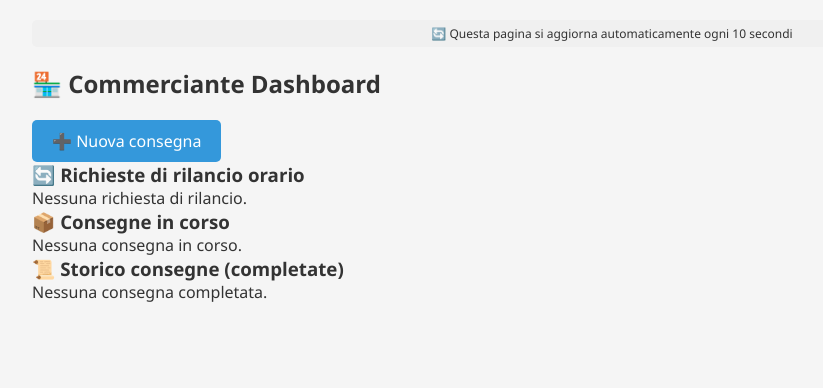
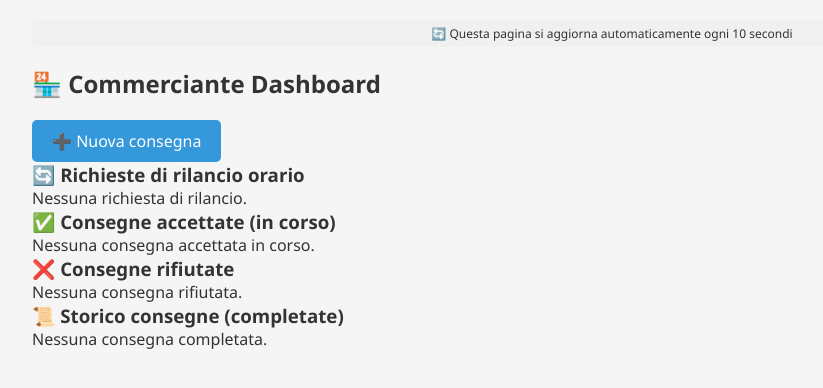
Before and after one commit to alux76/driver-consegne-personale, a Flask app: page /commerciante in a window 1280 px wide. Shown: the part 103-491 px from the top of the page, without its empty margins (28-851 px from the left). Run offline with Flask 3, Linux system fonts and the light colour scheme.

Commit message:
Aggiunte sezioni: rifiutate e accettate distinte

```diff
--- a/templates/commerciante.html
+++ b/templates/commerciante.html
@@ -21,6 +21,7 @@
 
 <a href="{{ url_for('nuova_consegna') }}" class="btn">➕ Nuova consegna</a>
 
+<!-- RICHIESTE DI RILANCIO ORARIO -->
 <h3>🔄 Richieste di rilancio orario</h3>
 {% if consegne_attesa %}
     <table class="tabella">
@@ -41,20 +42,21 @@
         </tr>
         {% endfor %}
         </tbody>
-    </table>
+    <table>
 {% else %}
     <p>Nessuna richiesta di rilancio.</p>
 {% endif %}
 
-<h3>📦 Consegne in corso</h3>
-{% set consegne_corso = consegne_accettate | selectattr("pagata", "equalto", false) | list %}
-{% if consegne_corso %}
+<!-- CONSEGNE ACCETTATE (IN CORSO) -->
+<h3>✅ Consegne accettate (in corso)</h3>
+{% set consegne_accettate_lista = consegne_accettate | selectattr("pagata", "equalto", false) | selectattr("stato", "equalto", "accettata") | list %}
+{% if consegne_accettate_lista %}
     <table class="tabella">
         <thead>
             <tr><th>Cliente</th><th>Indirizzo</th><th>Orario</th><th>Totale</th><th>Stato</th><th>Azioni</th></tr>
         </thead>
         <tbody>
-        {% for c in consegne_corso %}
+        {% for c in consegne_accettate_lista %}
         <tr>
             <td>{{ c.cliente_nome }}</td>
             <td>{{ c.cliente_indirizzo_consegna[:30] }}...</td>
@@ -67,9 +69,34 @@
         </tbody>
     </table>
 {% else %}
-    <p>Nessuna consegna in corso.</p>
+    <p>Nessuna consegna accettata in corso.</p>
 {% endif %}
 
+<!-- CONSEGNE RIFIUTATE -->
+<h3>❌ Consegne rifiutate</h3>
+{% set consegne_rifiutate = consegne_accettate | selectattr("stato", "equalto", "rifiutata") | list %}
+{% if consegne_rifiutate %}
+    <table class="tabella">
+        <thead>
+            <tr><th>Cliente</th><th>Indirizzo</th><th>Orario</th><th>Totale</th><th>Motivo</th></tr>
+        </thead>
+        <tbody>
+        {% for c in consegne_rifiutate %}
+        <tr>
+            <td>{{ c.cliente_nome }}</td>
+            <td>{{ c.cliente_indirizzo_consegna[:30] }}...</td>
+            <td>{{ c.orario_richiesto or '--' }}</td>
+            <td>{{ c.totale_euro }}€</td>
+            <td>{{ c.motivo_rifiuto or 'Nessun motivo' }}</td>
+        </tr>
+        {% endfor %}
+        </tbody>
+    </tr>
+{% else %}
+    <p>Nessuna consegna rifiutata.</p>
+{% endif %}
+
+<!-- STORICO CONSEGNE (COMPLETATE/PAGATE) -->
 <h3>📜 Storico consegne (completate)</h3>
 {% set storico = consegne_accettate | selectattr("pagata", "equalto", true) | list %}
 {% if storico %}
```
